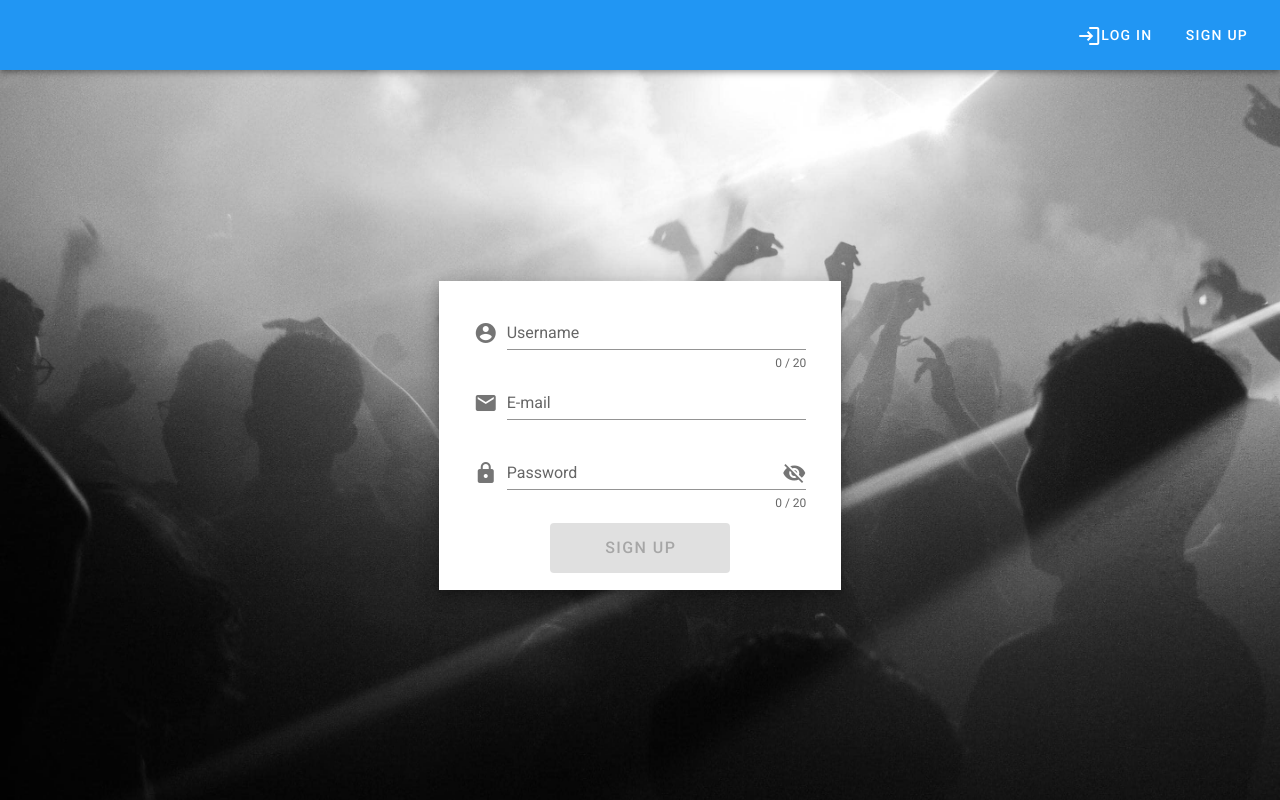
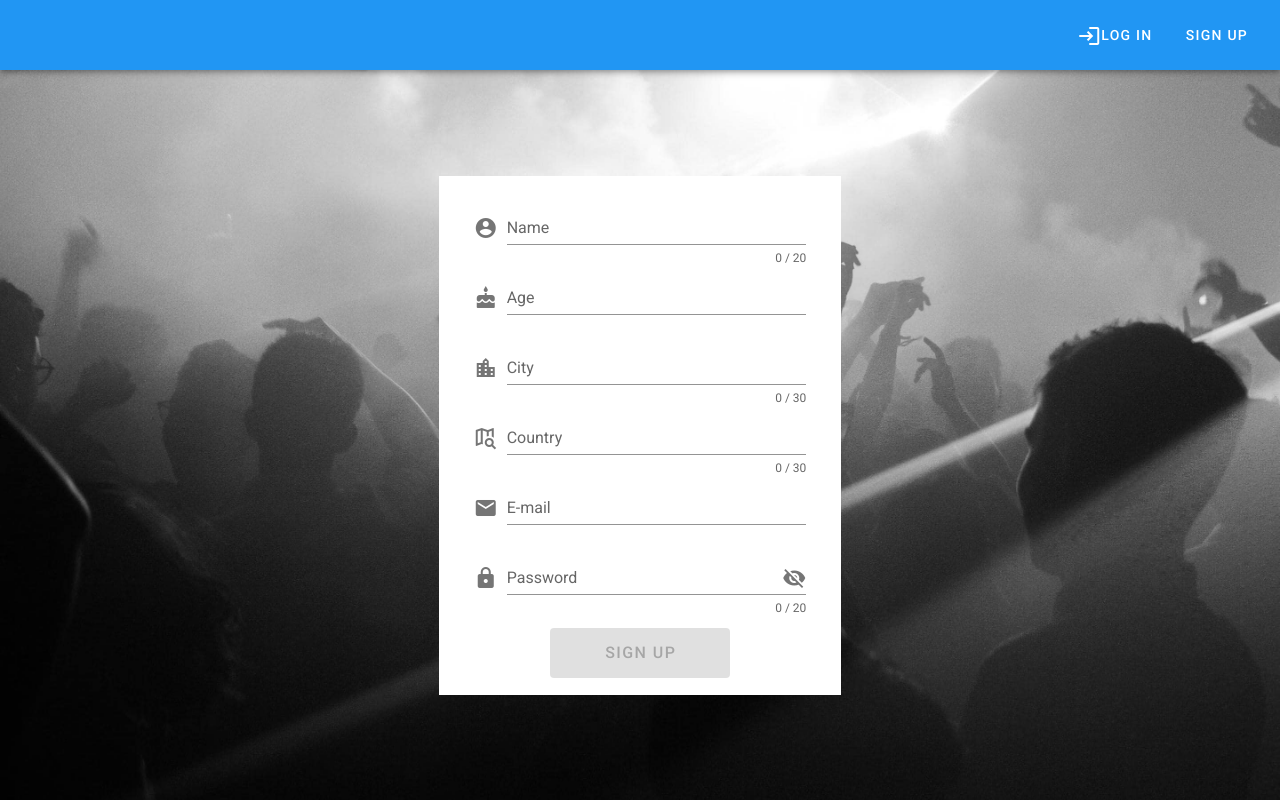
Before and after one commit to ReinierKoops/CrC-app-grp4, a Vue app: page /signup in a window 1280 px wide. Built offline with nearby package versions, Linux system fonts and the light colour scheme; no server answers; what vue-youtube would draw is missing.

Commit message:
Added age, city and country for signup

```diff
--- a/src/store/modules/auth.js
+++ b/src/store/modules/auth.js
@@ -6,6 +6,9 @@ firebaseInit.firestore();
 const state = {
     username: null,
     user_id: null,
+    age: null,
+    city: null,
+    country: null,
     email: null,
     feedback: null,
     fixes_done: null,
@@ -17,6 +20,9 @@ const state = {
 const getters = {
     isLoggedIn: state => !!state.username,
     getUsername: state => state.username,
+    getAge: state => state.age,
+    getCity: state => state.city,
+    getCountry: state => state.country,
     getFeedback: state => state.feedback,
     getEmail: state => state.email,
     getFixesDone: state => state.fixes_done,
@@ -40,7 +46,10 @@ const actions = {
             fixes_done: 0,
             verifies_done: 0,
             honey_status_fix: 0,
-            honey_status_verify: 0
+            honey_status_verify: 0,
+            age: payload.age,
+            city: payload.city,
+            country: payload.country,
         })
         // set state of user
         await commit('setUser', payload);
@@ -66,6 +75,9 @@ const actions = {
                         commit('setUser', {
                             'username': doc.data().username,
                             'user_id': doc.data().user_id,
+                            'age': doc.data().age,
+                            'city': doc.data().city,
+                            'country': doc.data().country,
                             'email': doc.data().email,
                             'fixes_done': doc.data().fixes_done,
                             'verifies_done': doc.data().verifies_done,
@@ -104,7 +116,8 @@ const actions = {
         await commit('setUser', { 'username': '', 'user_id': '',
         'email': '' , 'fixes_done': '',
         'verifies_done': '', 'honey_status_fix': '',
-        'honey_status_verify': ''});
+        'honey_status_verify': '', 'age': '',
+        'city': '', 'country': ''});
     }
 }
 
@@ -112,6 +125,9 @@ const mutations = {
     setUser: (state, payload) => {
         state.username = payload.username;
         state.user_id = payload.user_id;
+        state.age = payload.age;
+        state.city = payload.city;
+        state.country = payload.country;
         state.email = payload.email;
         state.fixes_done = payload.fixes_done;
         state.verifies_done = payload.verifies_done;
--- a/src/views/auth/Signup.vue
+++ b/src/views/auth/Signup.vue
@@ -20,15 +20,43 @@
                         ref="form"
                         v-model="valid"
                         justify-center
-                        class="color-and-style-form elevation-10"
+                        row wrap
+                        class="color-and-style-form elevation-10s"
                     >
+
                         <v-text-field
                         v-model="username"
                         :counter="20"
                         :rules="usernameRules"
-                        label="Username"
+                        label="Name"
                         required
                         prepend-icon="mdi-account-circle"
+                        ></v-text-field>
+
+                        <v-text-field
+                        v-model="age"
+                        :rules="ageRules"
+                        label="Age"
+                        required
+                        prepend-icon="mdi-cake-variant"
+                        ></v-text-field>
+
+                        <v-text-field
+                        v-model="city"
+                        :counter="30"
+                        :rules="cityRules"
+                        label="City"
+                        required
+                        prepend-icon="mdi-city"
+                        ></v-text-field>
+
+                        <v-text-field
+                        v-model="country"
+                        :counter="30"
+                        :rules="countryRules"
+                        label="Country"
+                        required
+                        prepend-icon="mdi-map-search-outline"
                         ></v-text-field>
 
                         <v-text-field
@@ -93,6 +121,9 @@ export default {
             show_pw: false,
             valid: true,
             username: null,
+            age: null,
+            city: null,
+            country: null,
             email: null,
             password: null,
             feedback: null,
@@ -100,6 +131,18 @@ export default {
             usernameRules: [
             v => !!v || 'Username is required',
             v => (v && v.length <= 20) || 'Username must be less than 20 characters',
+            ],
+            birthdateRules: [
+            v => !!v || 'Age is required',
+            v => (v && v.length <= 3) || 'Age must be less than 4 numbers',
+            ],
+            cityRules: [
+            v => !!v || 'City is required',
+            v => (v && v.length >= 3) || 'City must be more than 3 characters',
+            ],
+            countryRules: [
+            v => !!v || 'Country is required',
+            v => (v && v.length >= 3) || 'Country must be more than 3 characters',
             ],
             emailRules: [
             v => !!v || 'E-mail is required',
@@ -121,6 +164,9 @@ export default {
                     'username': this.username,
                     'email': this.email,
                     'password': this.password,
+                    'age': this.age,
+                    'city': this.city,
+                    'country': this.country,
                 }
                 this.createUser(payload);
             } catch (error) {
```
